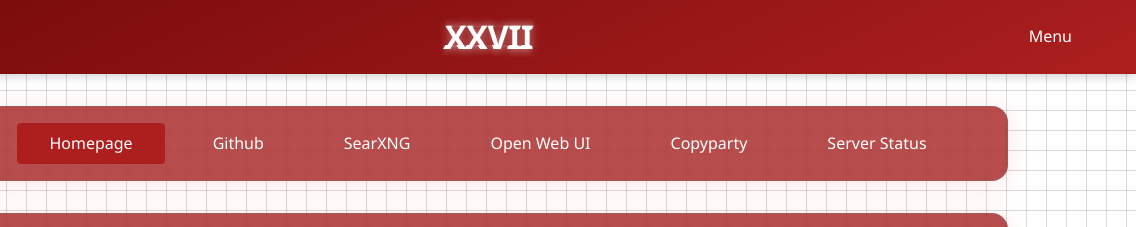
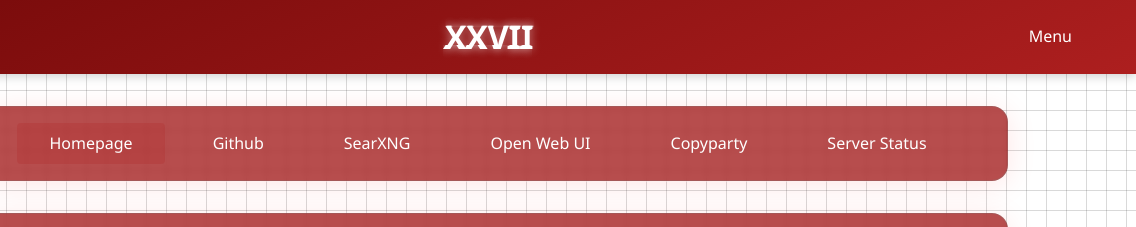
Before and after one commit to JayTheXXVII/copyparty-client, an Electron app: page index.html in a window 1280 px wide. In both pictures the pointer is over the link "Homepage". Shown: the top 227 px of the page, 144-1280 px from the left. Drawn offline with Linux system fonts and the light colour scheme; no server answers.

Commit message:
Update index.html

```diff
--- a/index.html
+++ b/index.html
@@ -394,7 +394,7 @@
 	}
 
 	nav a:hover {
-		background-color: #ad1f1f;
+		background-color: #ad1f1f33;
 		color: white;
 	}
 
```
